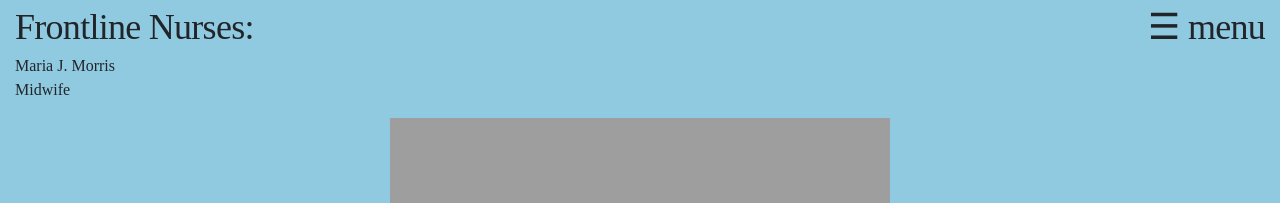
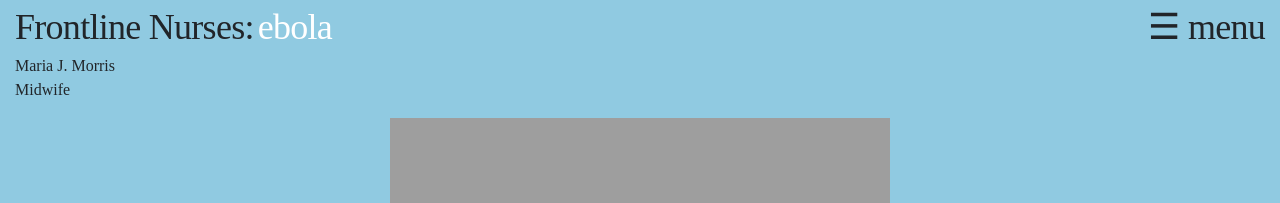
Before and after one commit to elotroalex/frontlines, a Jekyll site: the page built from _frontlines/n23.md, in a window 1280 px wide. Shown: the top 203 px of the page. Built offline with Jekyll 4.4.1, drawn with Linux system fonts in a browser that asks for light colours; some web fonts are replaced.

Commit message:
changed logic for subtitle color

```diff
--- a/_includes/header.html
+++ b/_includes/header.html
@@ -3,7 +3,7 @@
 
   <span class='header-title'>{{ site.title | newline_to_br }}:</span>
   {% if page.title != "home" %}
-  <span class='header-title' style='color: {% if page.section == "ebola" %}#90CAE1;{% endif %}'>{{page.section}}</span>
+  <span class='header-subtitle'>{{page.section}}</span>
   {% endif %}
   <!-- end Title -->
   <!-- Sidebar -->
--- a/_sass/_frontlines.scss
+++ b/_sass/_frontlines.scss
@@ -39,8 +39,7 @@ a:hover {
   background-color: $accent-light;
 }
 
-
-.header-title, .menu-button {
+.header-title, .header-subtitle, .menu-button {
   font-style: normal;
   font-weight: normal;
   font-size: 36px;
@@ -48,6 +47,17 @@ a:hover {
   letter-spacing: -0.02em;
 }
 
+#home .header-subtitle {
+  display: none ;
+}
+
+#frontlines_item .header-subtitle {
+  color: $bg-color;
+}
+
+#collection .header-subtitle {
+  color: $accent-light;
+}
 
 
 // Banners
```
